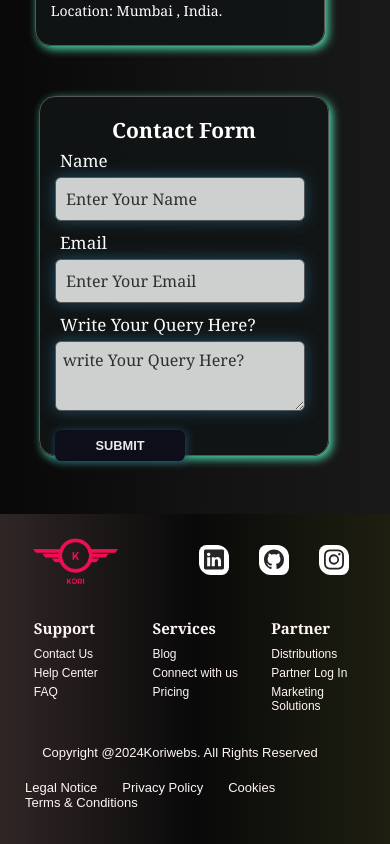
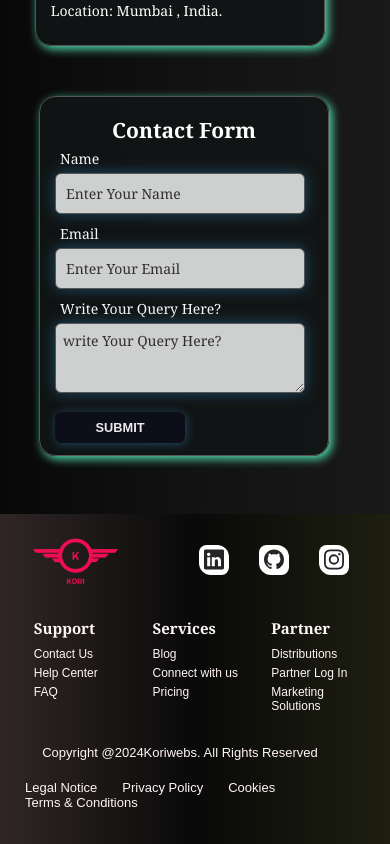
Before and after one commit to pankajkori81/Pk-Portfolio, a React (Vite) app: page / in a window 390 px wide. Shown: the part 8638-9482 px from the top of the page. Built offline with nearby package versions, Linux system fonts and the light colour scheme; a web font is replaced by a local one.

Commit message:
Update Contact.css

```diff
--- a/src/components/Contact/Contact.css
+++ b/src/components/Contact/Contact.css
@@ -293,7 +293,7 @@ color: #fff;
  width: 100%;
  margin: 5px;
  margin-top: 5%;
- font-size: 17px;
+ font-size: 14px;
  font-family: Georgia, 'Times New Roman', Times, serif;
  color: #fff;
  }
@@ -303,7 +303,7 @@ color: #fff;
      padding: 10px;
      margin-top: 5px;
      margin-bottom: 10px;
-     font-size: 16px;
+     font-size: 14px;
      font-family: Georgia, 'Times New Roman', Times, serif;
      border: 1px solid #565656;
      outline: none;
@@ -322,7 +322,7 @@ color: #fff;
      padding: 7px;
      margin-top: 5px;
      margin-bottom: 15px;
-     font-size: 16px;
+     font-size: 14px;
      font-family: Georgia, 'Times New Roman', Times, serif;
      border: 1px solid #565656;
      outline: none;
```
